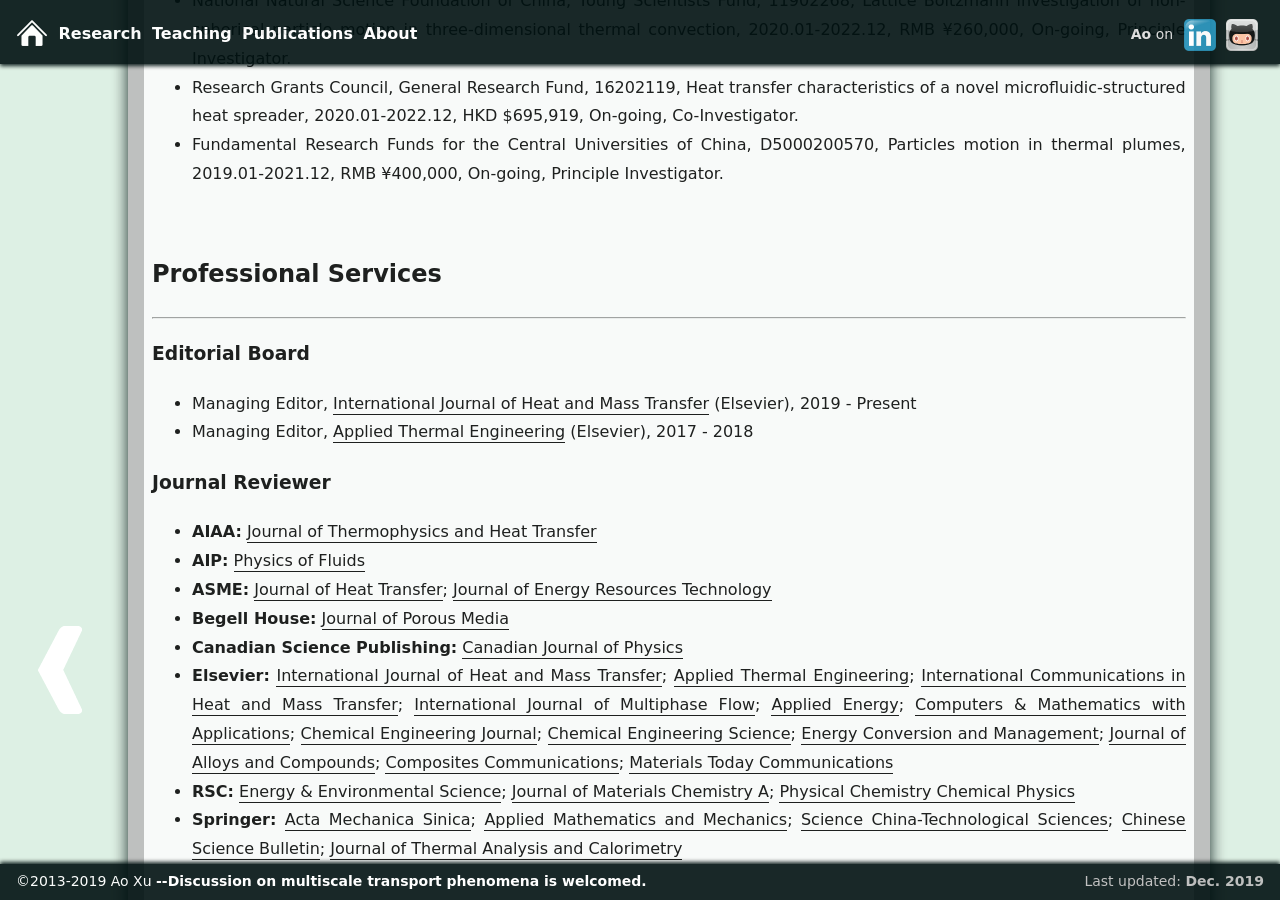
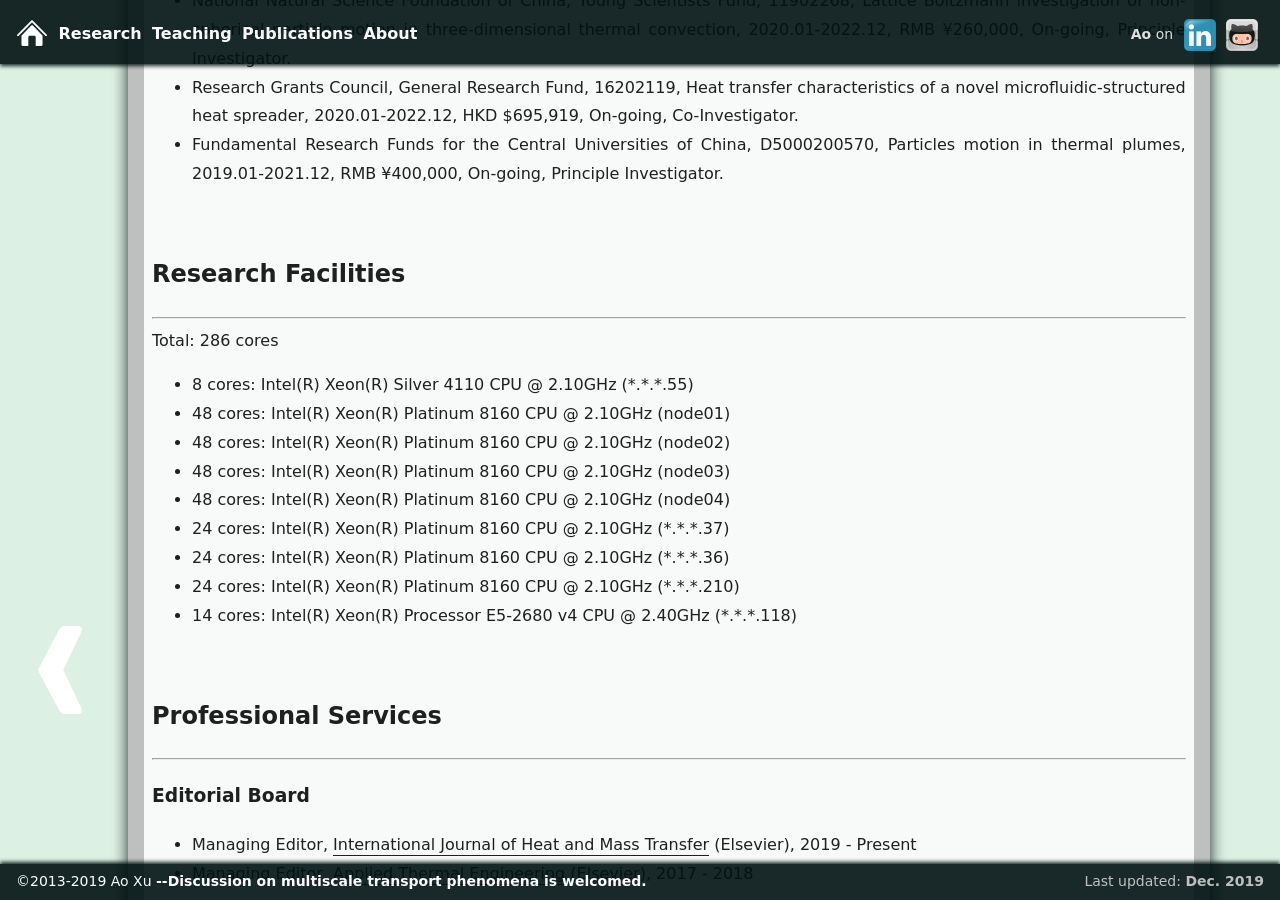
Before and after one commit to xuaoxiqi/xuaoxiqi.github.io, a Jekyll site: the page built from research.html, in a window 1280 px wide and 900 px high, scrolled down 1500 px. Built offline with Jekyll 4.4.1, drawn with Linux system fonts in a browser that asks for light colours; some web fonts are replaced.

Commit message:
update research facilities

```diff
--- a/research.html
+++ b/research.html
@@ -51,6 +51,23 @@ title: Research
         <li>National Natural Science Foundation of China, Young Scientists Fund, 11902268, Lattice Boltzmann investigation of non-spherical particle motion in three-dimensional thermal convection, 2020.01-2022.12, RMB &yen260,000, On-going, Principle Investigator.</li>
         <li>Research Grants Council, General Research Fund, 16202119, Heat transfer characteristics of a novel microfluidic-structured heat spreader, 2020.01-2022.12, HKD $695,919, On-going, Co-Investigator.</li>
         <li>Fundamental Research Funds for the Central Universities of China, D5000200570, Particles motion in thermal plumes, 2019.01-2021.12, RMB &yen400,000, On-going, Principle Investigator.</li>
+    </ul>
+
+    <br/>
+    <!--10/168-->
+    <h2>Research Facilities</h2>
+    <hr/>
+    Total: 286 cores
+    <ul>
+        <li>  8 cores: Intel(R) Xeon(R) Silver 4110 CPU @ 2.10GHz (*.*.*.55)</li> <!--34-->
+        <li>48 cores: Intel(R) Xeon(R) Platinum 8160 CPU @ 2.10GHz (node01)</li> <!--34-->
+        <li>48 cores: Intel(R) Xeon(R) Platinum 8160 CPU @ 2.10GHz (node02)</li> <!--34-->
+        <li>48 cores: Intel(R) Xeon(R) Platinum 8160 CPU @ 2.10GHz (node03)</li> <!--34-->
+        <li>48 cores: Intel(R) Xeon(R) Platinum 8160 CPU @ 2.10GHz (node04)</li> <!--34-->
+        <li>24 cores: Intel(R) Xeon(R) Platinum 8160 CPU @ 2.10GHz (*.*.*.37)</li> <!--54-->
+        <li>24 cores: Intel(R) Xeon(R) Platinum 8160 CPU @ 2.10GHz (*.*.*.36)</li> <!--54-->
+        <li>24 cores: Intel(R) Xeon(R) Platinum 8160 CPU @ 2.10GHz (*.*.*.210)</li> <!--45-->
+        <li>14 cores: Intel(R) Xeon(R) Processor E5-2680 v4 CPU @ 2.40GHz (*.*.*.118)</li> <!--29-->
     </ul>
 
     <br/>
```
Also changed, not shown: 1 other file.
